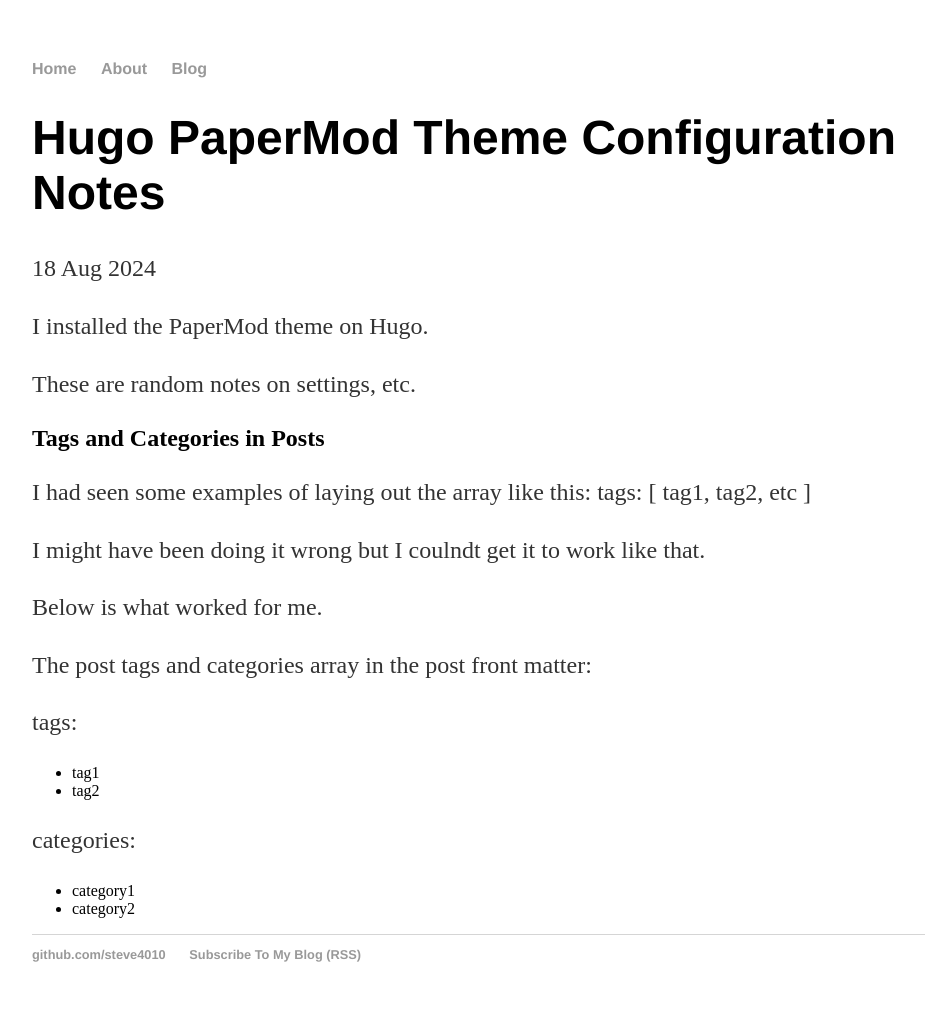
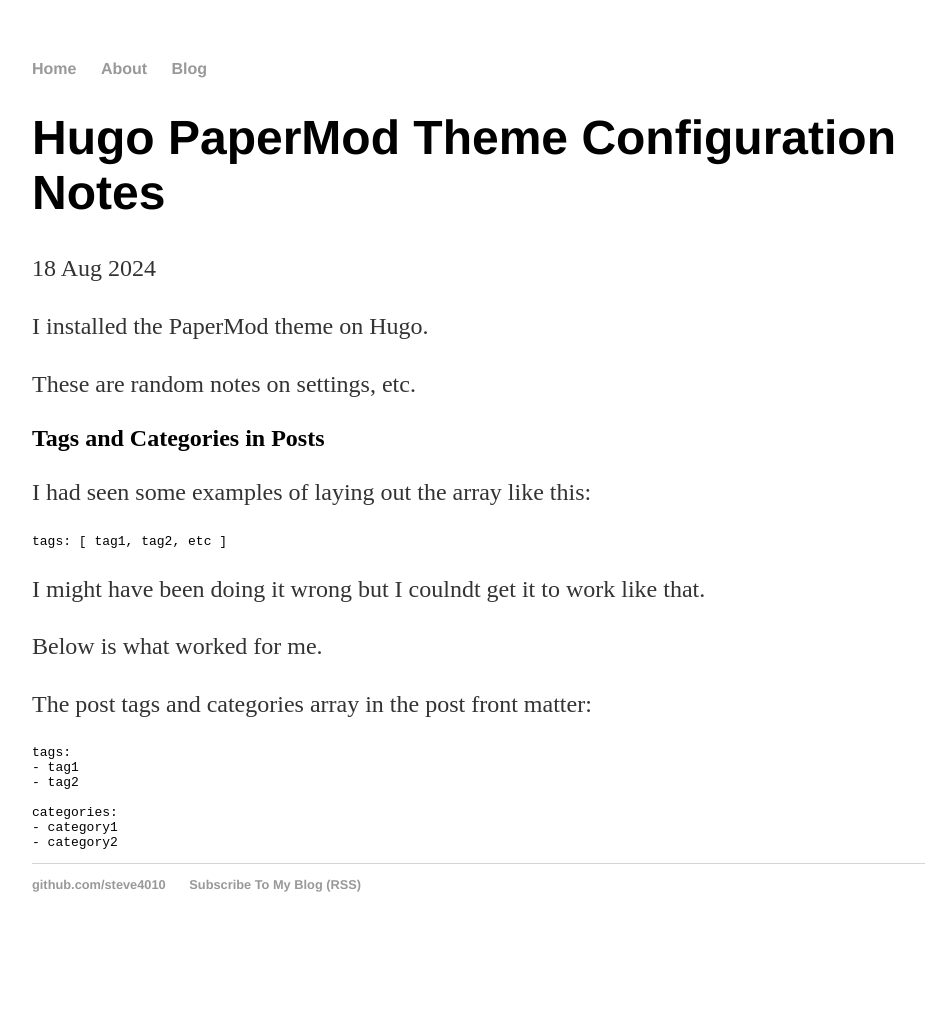
Before and after one commit to steve4010/steve4010.github.io, a Jekyll site: the page built from _posts/2024-08-18-hugo-papermod-theme-configuration-notes.md, in a window 1280 px wide. Shown: the whole page, without its empty margins (160-1085 px from the left). Built offline with Jekyll 4.4.1, drawn with Linux system fonts in a browser that asks for light colours; after the commit the page ends 952 px from its top, so only the background shows below that; part of the change alters nothing that is shown.

````diff
--- a/_posts/2024-08-18-hugo-papermod-theme-configuration-notes.md
+++ b/_posts/2024-08-18-hugo-papermod-theme-configuration-notes.md
@@ -10,7 +10,10 @@ These are random notes on settings, etc.
 
 ## Tags and Categories in Posts
 
-I had seen some examples of laying out the array like this: tags: [ tag1, tag2, etc ]
+I had seen some examples of laying out the array like this:
+```
+tags: [ tag1, tag2, etc ]
+```
 
 I might have been doing it wrong but I coulndt get it to work like that.
 
@@ -18,6 +21,7 @@ Below is what worked for me.
 
 The post tags and categories array in the post front matter:
 
+```
 tags:
 - tag1
 - tag2
@@ -25,3 +29,4 @@ tags:
 categories:
 - category1
 - category2
+```
````
